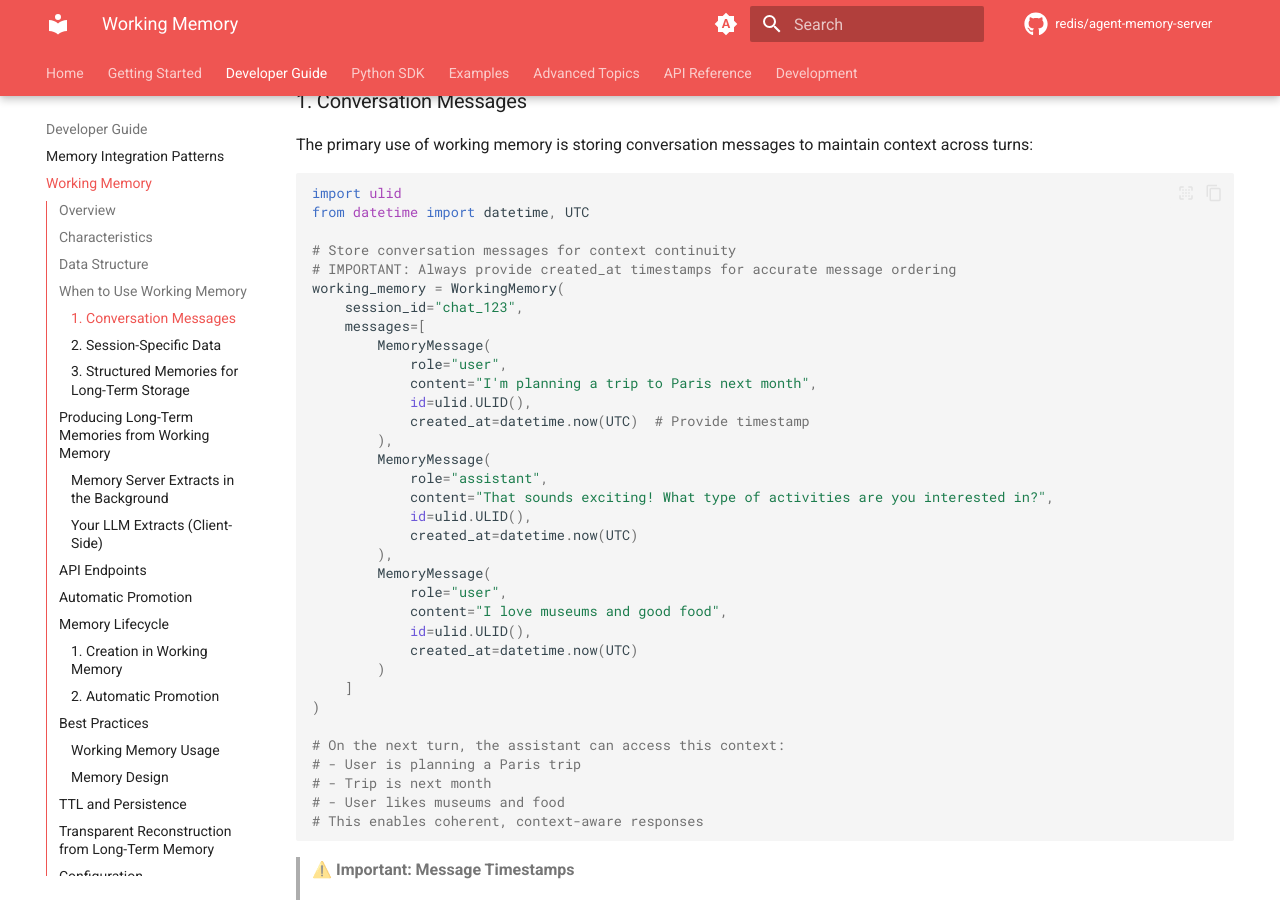
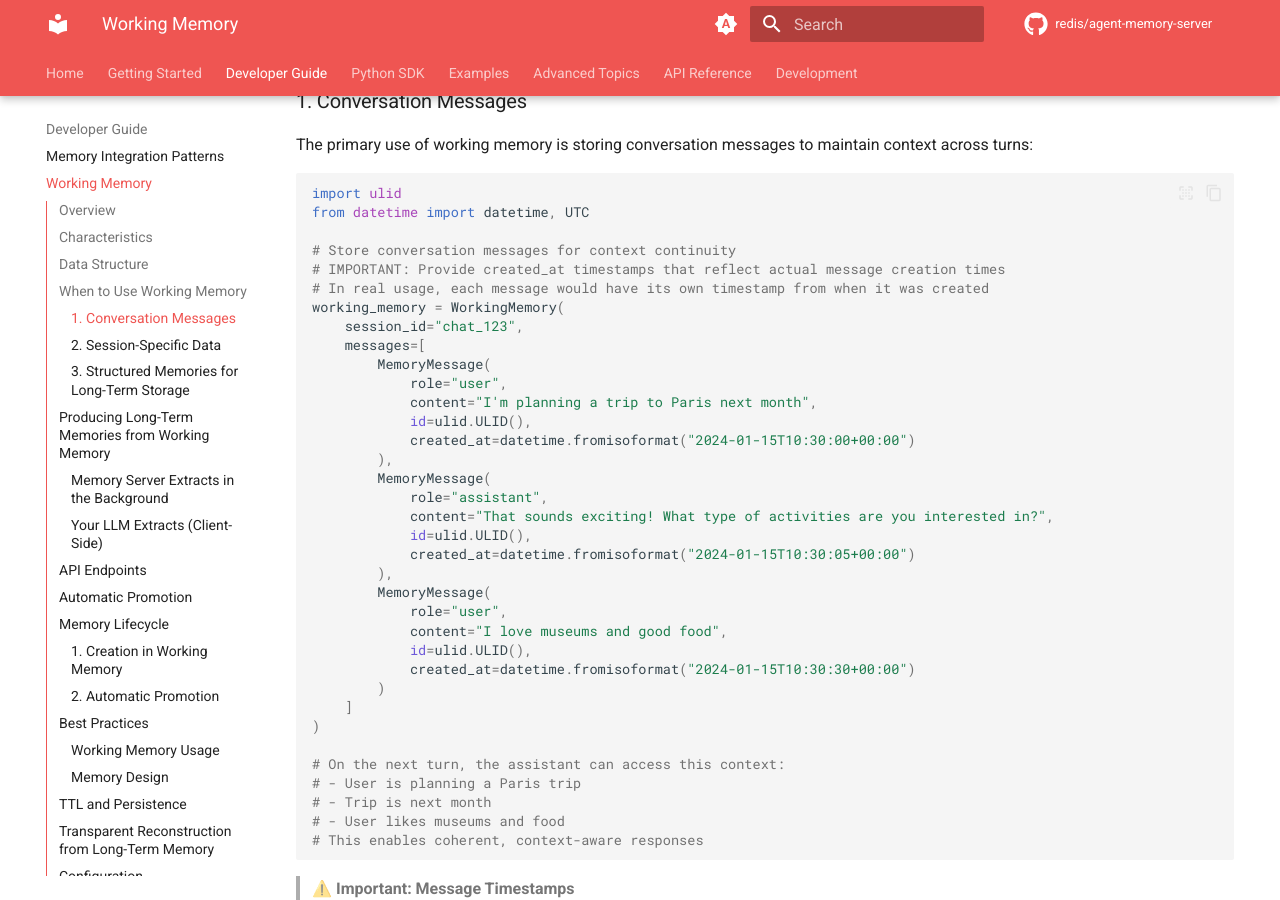
Before and after one commit to redis/agent-memory-server, an MkDocs documentation site: the page built from docs/working-memory.md, in a window 1280 px wide and 900 px high, scrolled down 1570 px. Built offline with MkDocs 1.6.1 and Material for MkDocs 9.7.7, drawn with Linux system fonts in a browser that asks for light colours; comment, search, counter and statistics services are not loaded; the version menu is left out.

Commit message:
Update working-memory.md

```diff
--- a/docs/working-memory.md
+++ b/docs/working-memory.md
@@ -48,7 +48,8 @@ import ulid
 from datetime import datetime, UTC
 
 # Store conversation messages for context continuity
-# IMPORTANT: Always provide created_at timestamps for accurate message ordering
+# IMPORTANT: Provide created_at timestamps that reflect actual message creation times
+# In real usage, each message would have its own timestamp from when it was created
 working_memory = WorkingMemory(
     session_id="chat_123",
     messages=[
@@ -56,19 +57,19 @@ working_memory = WorkingMemory(
             role="user",
             content="I'm planning a trip to Paris next month",
             id=ulid.ULID(),
-            created_at=datetime.now(UTC)  # Provide timestamp
+            created_at=datetime.fromisoformat("2024-01-15T10:30:00+00:00")
         ),
         MemoryMessage(
             role="assistant",
             content="That sounds exciting! What type of activities are you interested in?",
             id=ulid.ULID(),
-            created_at=datetime.now(UTC)
+            created_at=datetime.fromisoformat("2024-01-15T10:30:05+00:00")
         ),
         MemoryMessage(
             role="user",
             content="I love museums and good food",
             id=ulid.ULID(),
-            created_at=datetime.now(UTC)
+            created_at=datetime.fromisoformat("2024-01-15T10:30:30+00:00")
         )
     ]
 )
```
